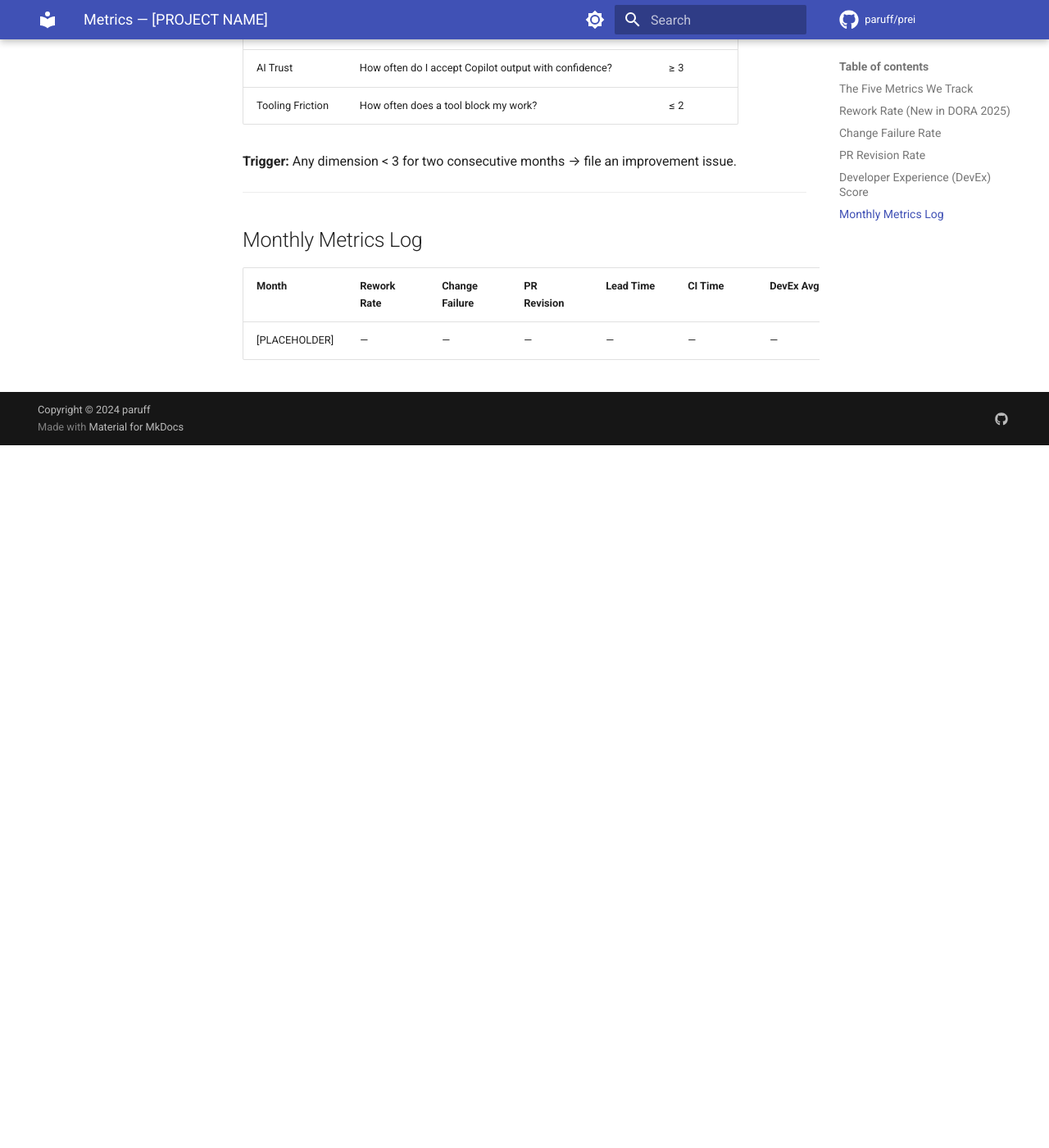
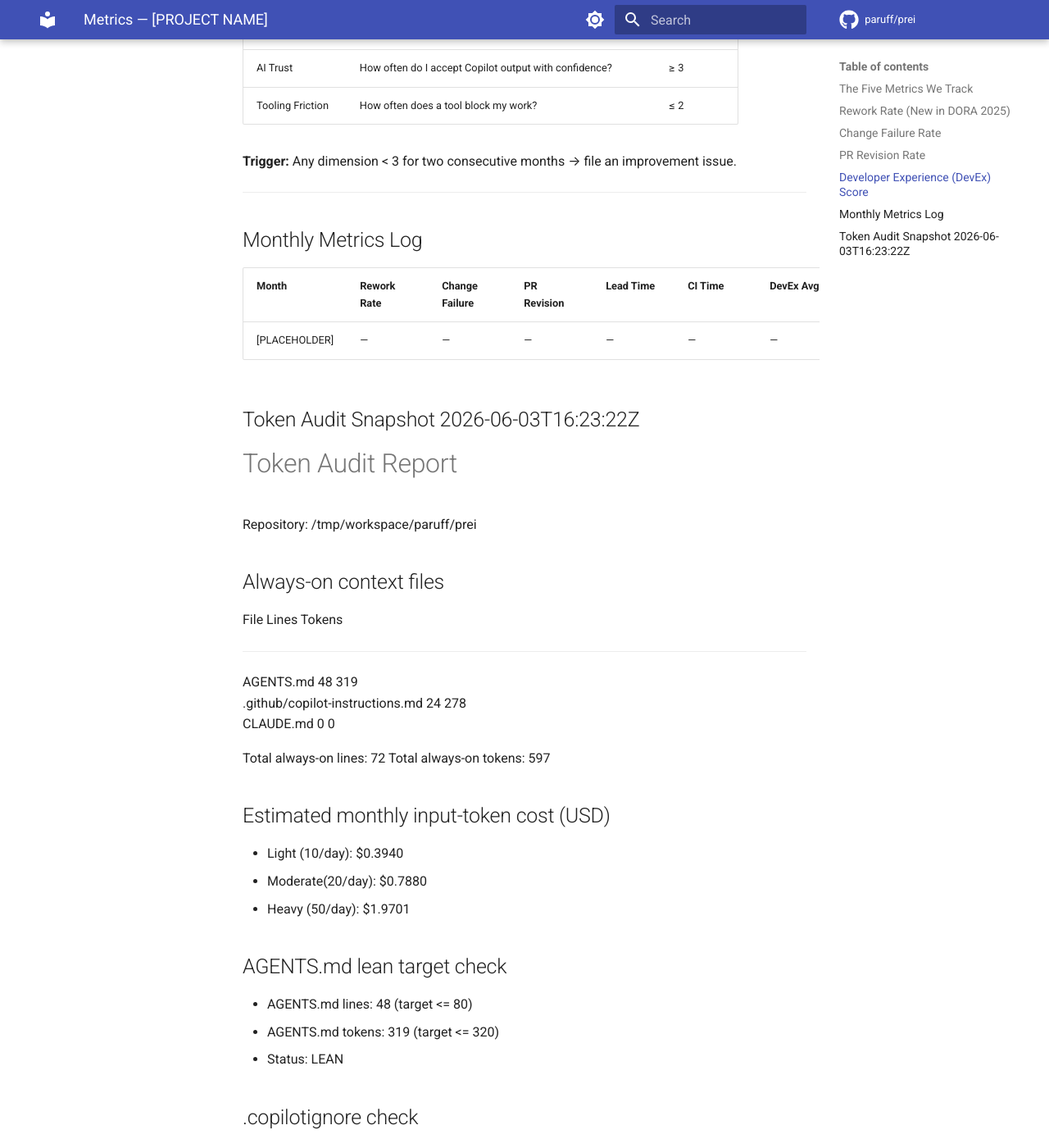
Before and after one commit to paruff/prei, an MkDocs documentation site: the page built from docs/METRICS.md, in a window 1280 px wide and 1400 px high, scrolled down 2254 px. Shown: the whole window at 82% size. Built offline with MkDocs 1.6.1 and Material for MkDocs 9.7.7, drawn with Linux system fonts in a browser that asks for light colours; comment, search, counter and statistics services are not loaded; the version menu is left out; before the commit the page ends 2797 px from its top, so only the background shows below that; some of the changed text lies outside the part shown.

Commit message:
docs: finalize copilot token budget package and audit tooling

```diff
--- a/docs/METRICS.md
+++ b/docs/METRICS.md
@@ -91,3 +91,48 @@ Track monthly in `docs/DEVEX_LOG.md`. Five dimensions, scored 1–5:
 |Month        |Rework Rate|Change Failure|PR Revision|Lead Time|CI Time|DevEx Avg|
 |-------------|-----------|--------------|-----------|---------|-------|---------|
 |[PLACEHOLDER]|—          |—             |—          |—        |—      |—        |
+
+## Token Audit Snapshot 2026-06-03T16:23:22Z
+# Token Audit Report
+Repository: /tmp/workspace/paruff/prei
+
+## Always-on context files
+File                                     Lines    Tokens
+---------------------------------------- -------- ----------
+AGENTS.md                                48       319
+.github/copilot-instructions.md          24       278
+CLAUDE.md                                0        0
+
+Total always-on lines: 72
+Total always-on tokens: 597
+
+## Estimated monthly input-token cost (USD)
+- Light   (10/day):   $0.3940
+- Moderate(20/day): $0.7880
+- Heavy   (50/day):   $1.9701
+
+## AGENTS.md lean target check
+- AGENTS.md lines: 48 (target <= 80)
+- AGENTS.md tokens: 319 (target <= 320)
+- Status: LEAN
+
+## .copilotignore check
+- Present: yes
+- Rule count: 64
+
+## Top 10 largest files (bytes)
+4642658 total
+ 540434 ./staticfiles/rest_framework/css/bootstrap.min.css.map
+ 300764 ./staticfiles/rest_framework/docs/js/highlight.pack.js
+ 292458 ./staticfiles/admin/js/vendor/jquery/jquery.js
+ 232381 ./staticfiles/admin/js/vendor/xregexp/xregexp.js
+ 202148 ./staticfiles/rest_framework/fonts/fontawesome-webfont.svg
+ 173566 ./staticfiles/admin/js/vendor/select2/select2.full.js
+ 157600 ./staticfiles/rest_framework/js/coreapi-0.1.1.js
+ 125266 ./staticfiles/admin/js/vendor/xregexp/xregexp.min.js
+ 121457 ./staticfiles/rest_framework/css/bootstrap.min.css
+
+## Recommendations
+- Reduce always-on context further; move more policy details into .github/skills/.
+- Run this audit weekly and before major instruction updates.
+- Prefer Ask/Edit mode before Agent mode for simple tasks to control burn rate.
```
Also changed, not shown: AGENTS.md (+27 -31 lines).
